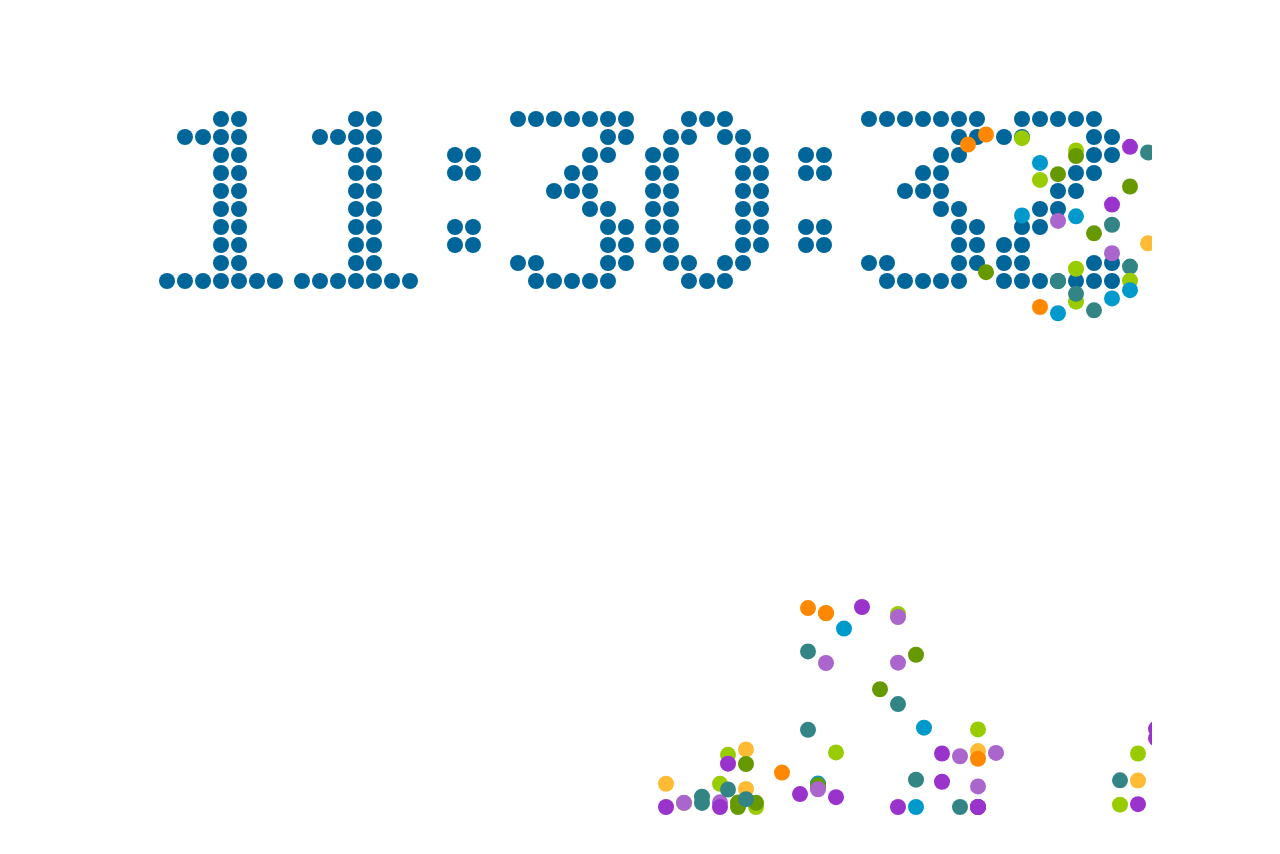
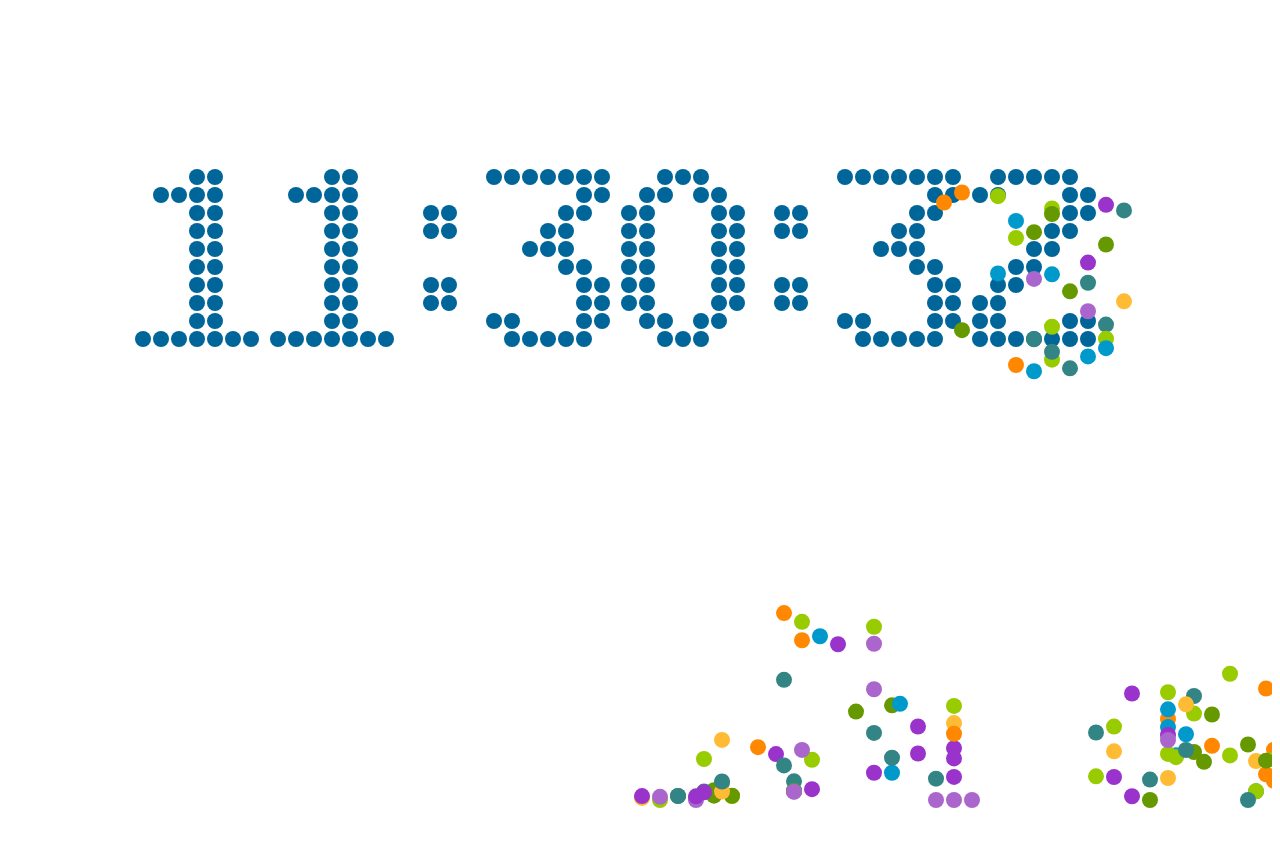
Before and after one commit to blue1314/CanvasLearn, a plain HTML site: page 倒计时程序/index.html in a window 1280 px wide. After the commit the page ends 812 px from the top, so only its background shows below. Drawn offline with Linux system fonts and the light colour scheme.

Commit message:
自适应

```diff
--- a/倒计时程序/countdown.js
+++ b/倒计时程序/countdown.js
@@ -1,10 +1,10 @@
-var WINDOW_WIDTH = 1024;
-var WINDOW_HEIGHT = 765;
+var WINDOW_WIDTH = document.body.clientWidth;
+var WINDOW_HEIGHT = document.body.clientHeight;
 // 时钟点的半径
-var RADIUS = 8;
+var RADIUS = Math.round(WINDOW_WIDTH * 4 / 5 / 108) - 1;
 
-var MARGIN_TOP = 60;
-var MARGIN_LEFT = 30;
+var MARGIN_TOP = Math.round(WINDOW_HEIGHT / 5);
+var MARGIN_LEFT = Math.round(WINDOW_WIDTH/10);
 
 var balls = [];
 const colors = [
@@ -87,6 +87,18 @@ function updateBalls() {
             balls[i].vy = -balls[i].vy*0.5;
         }
     }
+
+    // 删除越界的小球
+    var cnt = 0;
+    for(var i = 0; i < balls.length; i++) {
+        if(balls[i].x + RADIUS > 0 && balls[i].x - RADIUS < WINDOW_WIDTH) {
+            balls[cnt++] = balls[i];
+        }
+    }
+
+    while(balls.length > Math.min(300,cnt)) {
+        balls.pop();
+    }
 }
 
 function addBalls(x, y, num) {
--- a/倒计时程序/index.html
+++ b/倒计时程序/index.html
@@ -1,13 +1,13 @@
 <!DOCTYPE html>
-<html lang="en">
+<html lang="en" style="height: 100%;">
 <head>
     <meta charset="UTF-8">
     <meta name="viewport" content="width=device-width, initial-scale=1.0">
     <meta http-equiv="X-UA-Compatible" content="ie=edge">
     <title>Document</title>
 </head>
-<body>
-    <canvas id="canvas" style="display: block;margin: 50px auto;">
+<body style="height:100%;">
+    <canvas id="canvas" style="height:100%">
         当前浏览器不支持canvas
     </canvas>
 </body>
```
